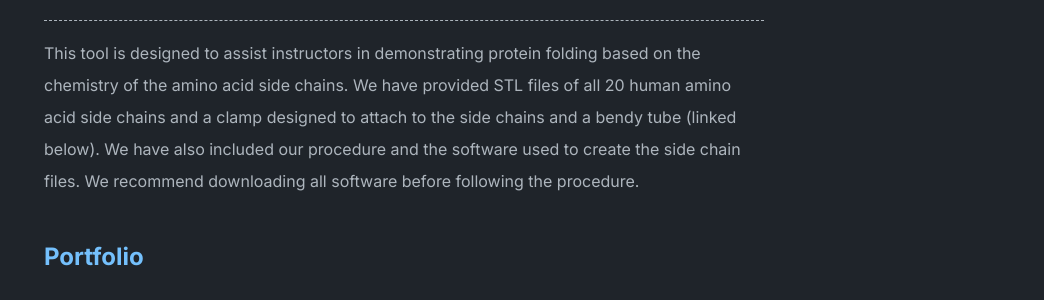
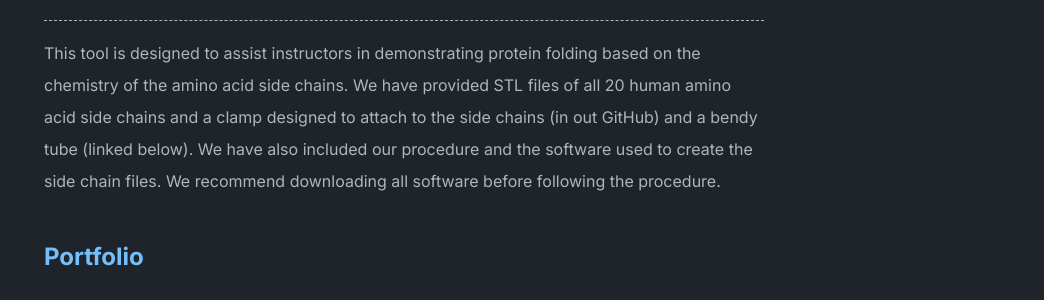
Before and after one commit to KatESaeed/3D-Protein-Folding-Tool-Website, a Jekyll site: the page built from index.md, in a window 1280 px wide. Shown: the part 212-512 px from the top of the page, without its empty margins (236-1280 px from the left). Built offline with Jekyll 4.4.1, drawn with Linux system fonts in a browser that asks for light colours.

Commit message:
Update _config.yml

```diff
--- a/_config.yml
+++ b/_config.yml
@@ -2,7 +2,7 @@ title: 3D Protein Folding Tool
 author: Katherine Saeed
 url: https://katesaeed.github.io/3D-Protein-Folding-Tool-Website/ # root address of the site
 description: > # description of the site (multiple lines allowed)
-  This tool is designed to assist instructors in demonstrating protein folding based on the chemistry of the amino acid side chains. We have provided STL files of all 20 human amino acid side chains and a clamp designed to attach to the side chains and a bendy tube (linked below). We have also included our procedure and the software used to create the side chain files. We recommend downloading all software before following the procedure.
+  This tool is designed to assist instructors in demonstrating protein folding based on the chemistry of the amino acid side chains. We have provided STL files of all 20 human amino acid side chains and a clamp designed to attach to the side chains (in out GitHub) and a bendy tube (linked below). We have also included our procedure and the software used to create the side chain files. We recommend downloading all software before following the procedure.
 abstracttext: >
   test abstract
 permalink: /:slug
```
